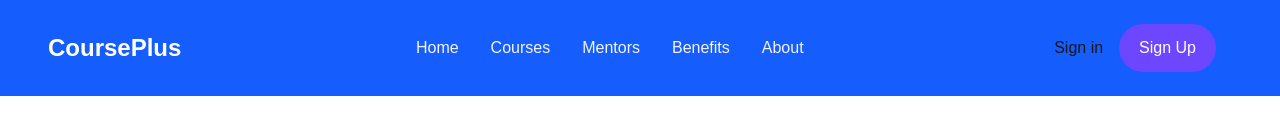
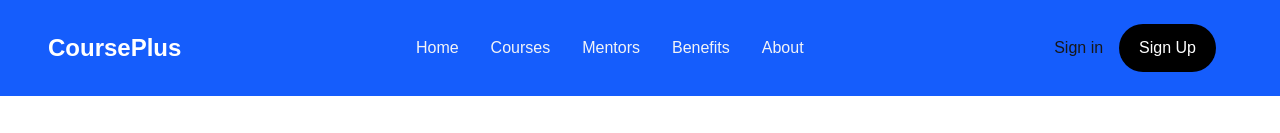
Before and after one commit to iamsamarth1011/capstone-sem2, a Next.js app: page / in a window 1280 px wide. Shown: the top 133 px of the page. Built offline with nearby package versions, Linux system fonts and the light colour scheme; no server answers.

Commit message:
clerk fix

```diff
--- a/components/navbar.jsx
+++ b/components/navbar.jsx
@@ -35,7 +35,7 @@ const Navbar = () => {
         <SignedOut>
           <SignInButton />
           <SignUpButton>
-            <button className="bg-[#6c47ff] text-white rounded-full font-medium text-sm sm:text-base h-10 sm:h-12 px-4 sm:px-5 cursor-pointer">
+            <button className="bg-black text-white rounded-full font-medium text-sm sm:text-base h-10 sm:h-12 px-4 sm:px-5 cursor-pointer">
               Sign Up
             </button>
           </SignUpButton>
```
